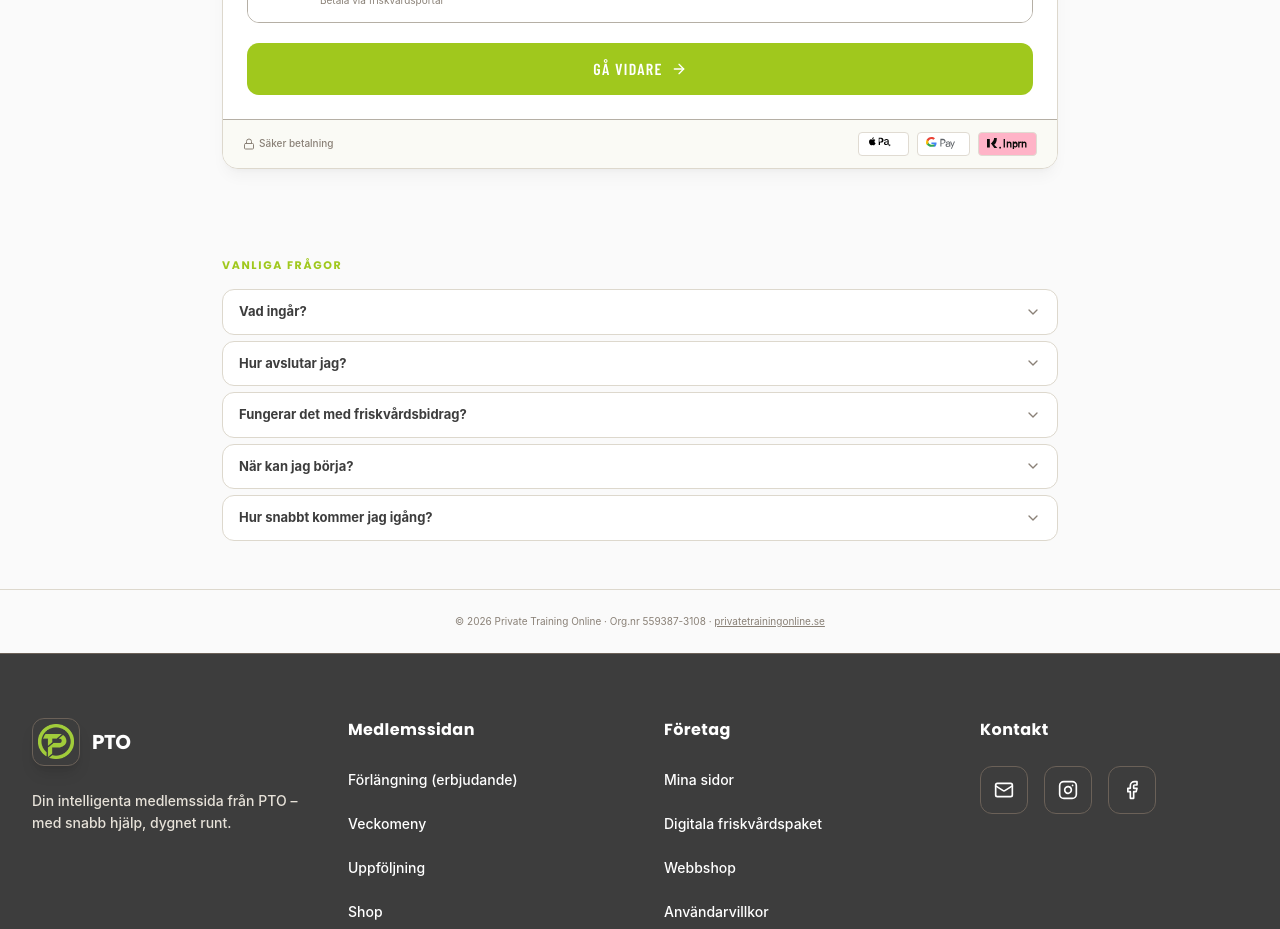
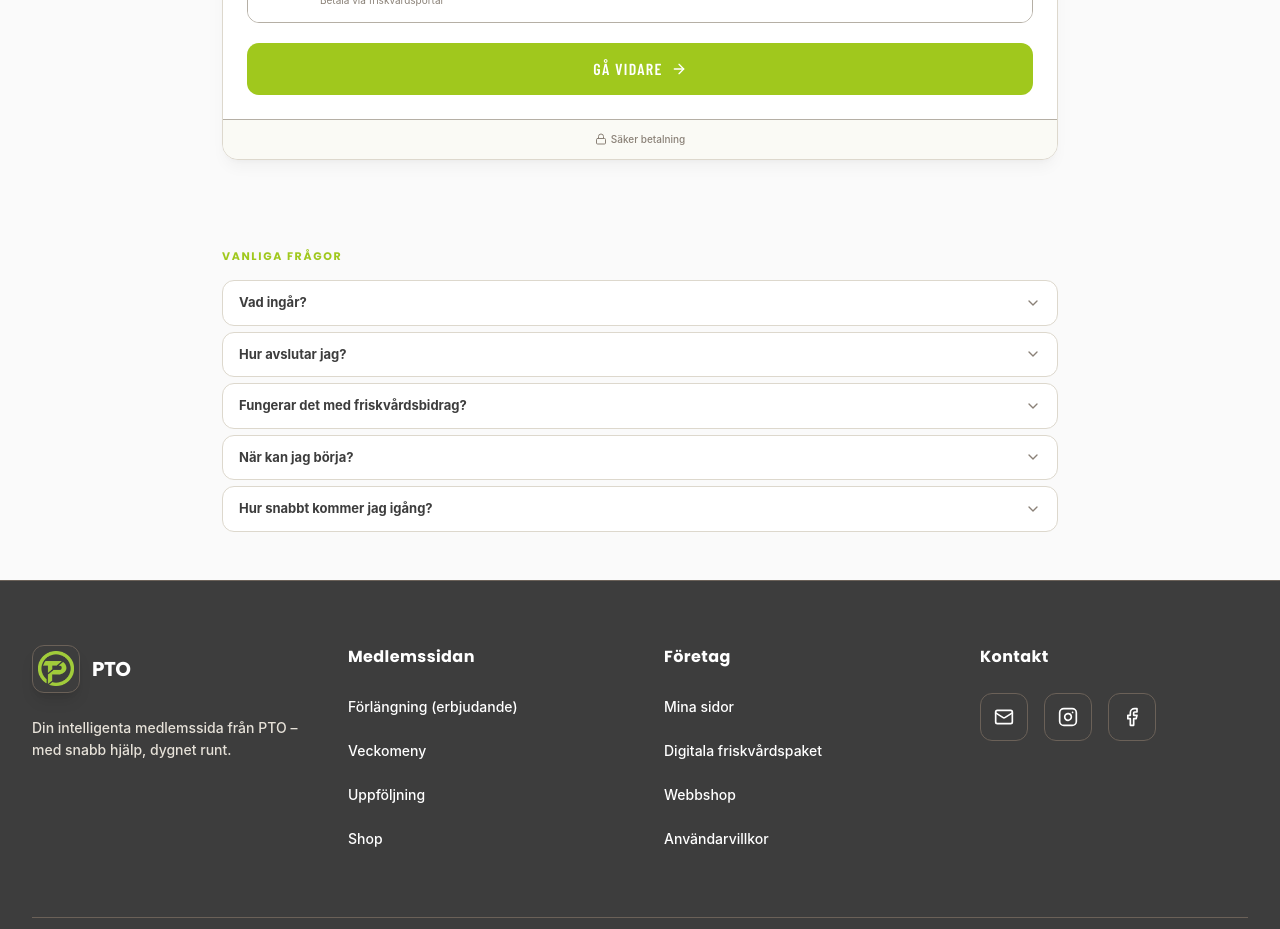
Before and after one commit to pto-agi/ai-kocken, a React (Vite) app: page /bli-klient in a window 1280 px wide. Shown: the part 1220-2149 px from the top of the page. Built offline with nearby package versions, Linux system fonts and the light colour scheme; no server answers.

Commit message:
cleanup: remove payment icons and inline mini-footer
- Removed PaymentMethodBadges (3 payment icons)
- Removed inline footer (duplicate — main Footer is in App.tsx layout)
- Card footer now centered with just lock + 'Säker betalning'

```diff
--- a/pages/BliKlient.tsx
+++ b/pages/BliKlient.tsx
@@ -20,7 +20,7 @@ import { computeYearEndOffer } from '../utils/extensionOffer';
 
 import { PlanSelector } from '../components/checkout/PlanSelector';
 import { CheckoutForm } from '../components/checkout/CheckoutForm';
-import { PaymentMethodBadges } from '../components/checkout/PaymentMethodBadges';
+
 
 // ── GTM ──
 
@@ -418,11 +418,10 @@ export const BliKlient: React.FC = () => {
 
               {/* Card footer */}
               <div className="bg-[#FAFAF5] border-t border-[#B5AFA5] px-5 py-3">
-                <div className="flex items-center justify-between">
+                <div className="flex items-center justify-center">
                   <span className="text-[10px] text-[#8A8177] font-medium flex items-center gap-1">
                     <Lock className="w-3 h-3" aria-hidden="true" /> Säker betalning
                   </span>
-                  <PaymentMethodBadges />
                 </div>
               </div>
             </div>
@@ -450,13 +449,6 @@ export const BliKlient: React.FC = () => {
         </div>
       </section>
 
-      {/* Footer */}
-      <footer className="py-6 px-4 border-t border-[#DDD8CD]">
-        <p className="text-center text-[10px] text-[#8A8177]">
-          © {new Date().getFullYear()} Private Training Online · Org.nr 559387-3108 ·{' '}
-          <a href="https://www.privatetrainingonline.se" className="underline hover:text-[#3D3D3D] transition">privatetrainingonline.se</a>
-        </p>
-      </footer>
     </div>
   );
 };
```
